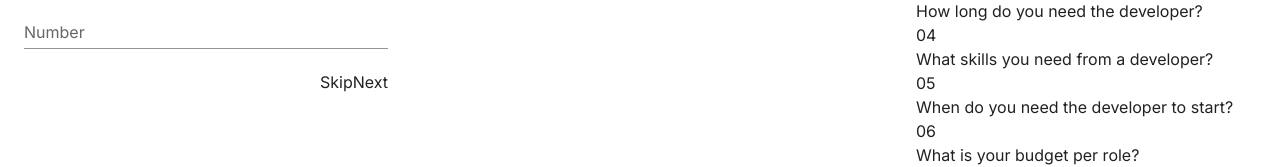
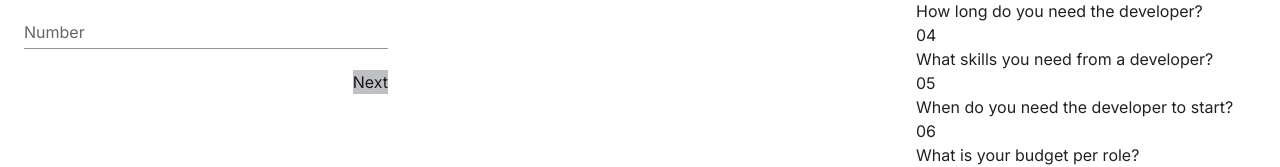
Before and after one commit to wlvck/nidge-dev, a Nuxt app: page /auth/register/purpose/client/quiz in a window 1280 px wide. Shown: the part 418-585 px from the top of the page. Built offline with nearby package versions, Linux system fonts and the light colour scheme.

Commit message:
quiz next disabled

```diff
--- a/pages/auth/register/purpose/client/quiz/index.vue
+++ b/pages/auth/register/purpose/client/quiz/index.vue
@@ -31,10 +31,7 @@
             </button>
             <div v-if="!this.spliced__questions.length"></div>
             <div class="optional">
-              <button class="skip">
-                Skip
-              </button>
-              <button @click="goForward" class="next">
+              <button @click="goForward" class="next" :disabled="nextQuestion">
                 <span v-if="questions.length > 1">Next</span>
                 <span v-else>Send</span>
               </button>
@@ -75,6 +72,7 @@ export default {
   },
   data() {
     return {
+      nextQuestion: true,
       questions: [
         {
           id: 1,
@@ -176,6 +174,7 @@ export default {
       } else {
         this.$nuxt.$options.router.push('/auth/register/purpose/client')
       }
+      this.nextQuestion = true
     },
     goBack() {
       if (this.spliced__questions.length > 0) {
@@ -198,6 +197,17 @@ export default {
         answers: this.currentQuestion.answers.options
       }
     }
+  },
+  watch: {
+    '$store.state.quiz__answers': {
+      handler(newValue) {
+        let quiz = this.$store.state.quiz__answers
+        if (quiz.length > 1 && quiz[quiz.length - 1].id === this.currentQuestion.id || quiz.length && quiz[0].id === this.currentQuestion.id) {
+          this.nextQuestion = false
+        }
+      },
+      immediate: true
+    }
   }
 }
 </script>
@@ -206,6 +216,15 @@ export default {
 .list-complete-item {
   transition: all 1s;
   display: block;
+}
+
+.next {
+  transition: 0.3s;
+
+  &:disabled {
+    background: #bec0c3 !important;
+    border-color: #bec0c3 !important;
+  }
 }
 
 .question__parent {
```
Also changed, not shown: 1 other file (tests, documents, lock files or other folders).
